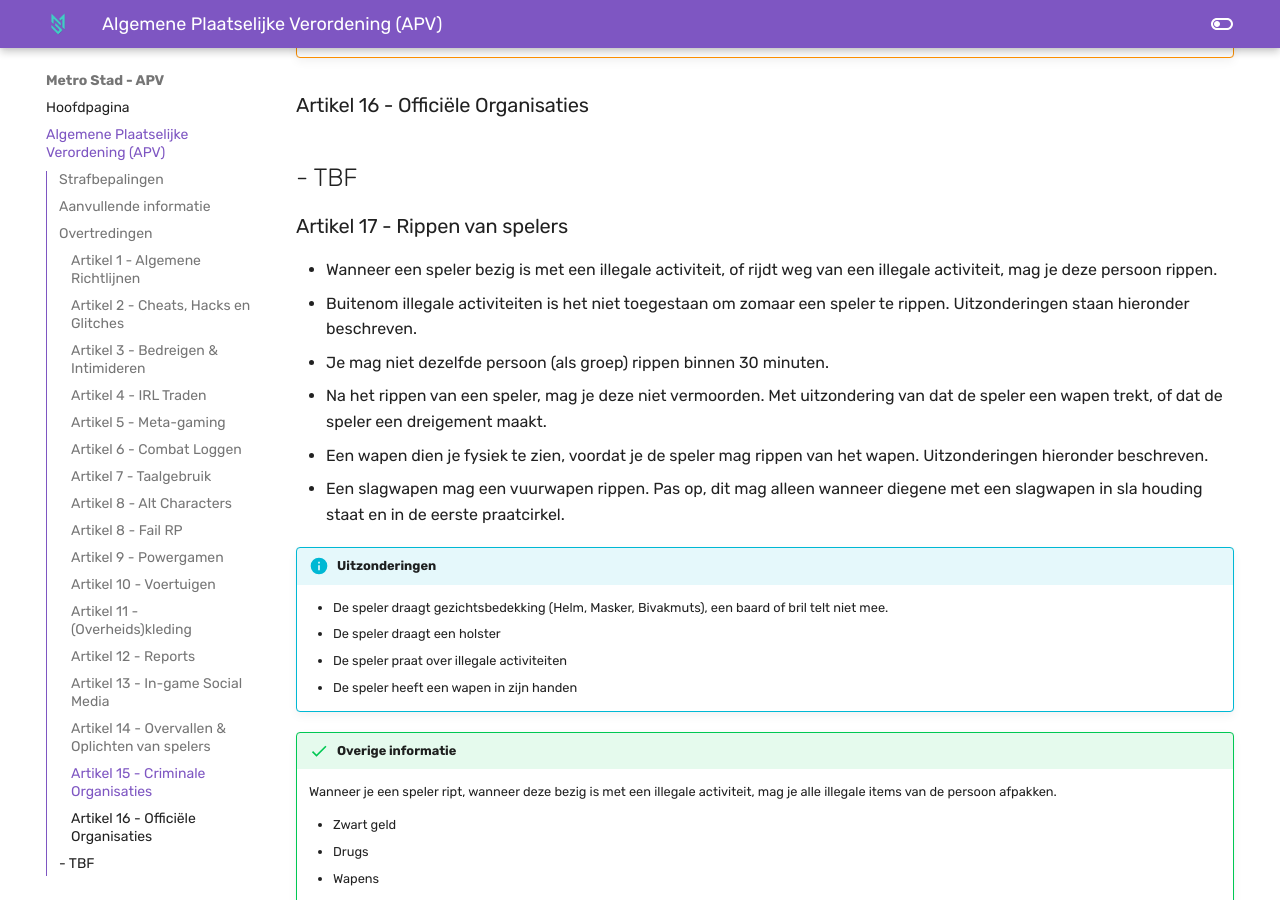
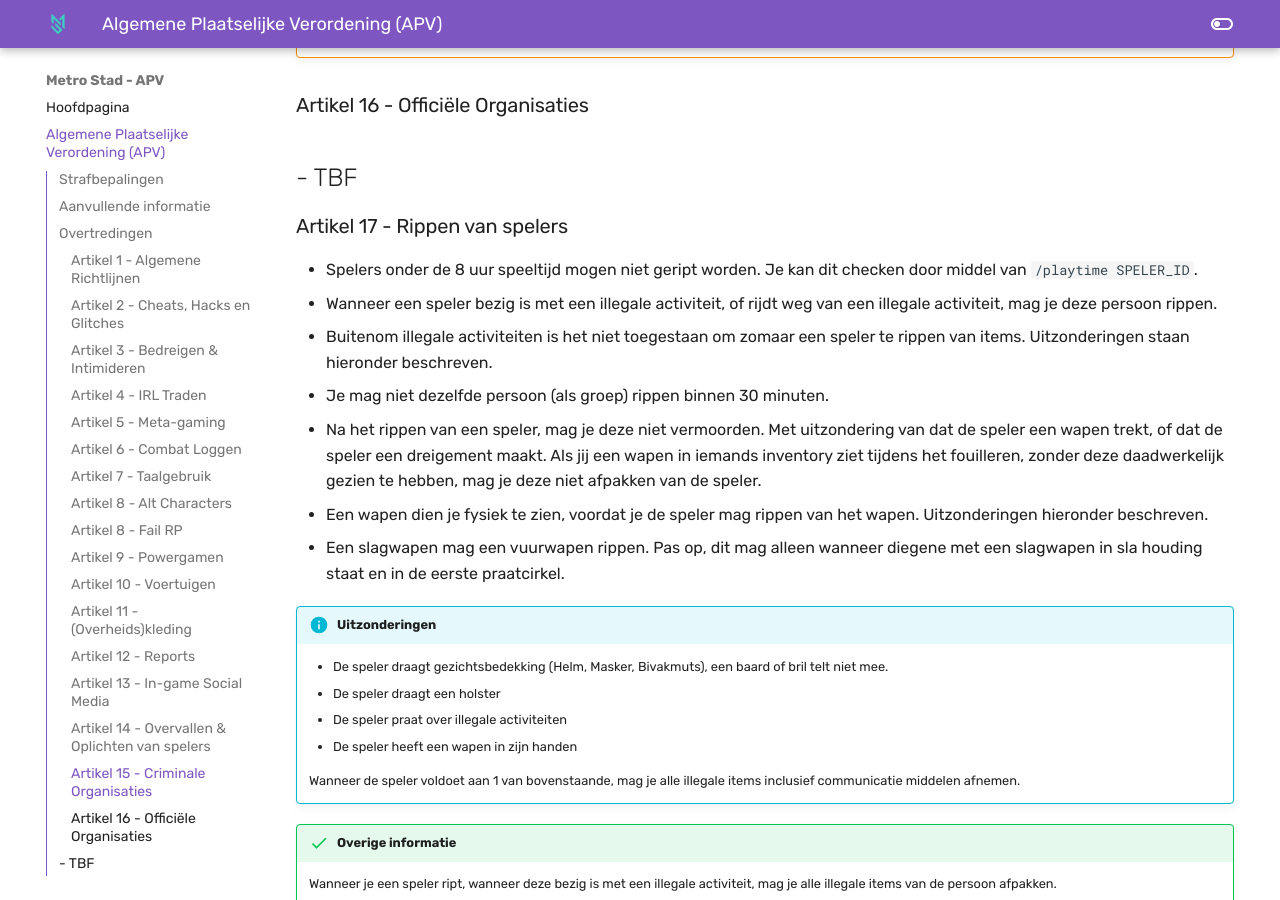
Before and after one commit to exqlusive/exqlusive.github.io, an MkDocs documentation site: the page built from docs/apv.md, in a window 1280 px wide and 900 px high, scrolled down 7754 px. Built offline with MkDocs 1.6.1 and Material for MkDocs 9.7.7, drawn with Linux system fonts in a browser that asks for light colours.

Commit message:
Update apv.md

```diff
--- a/docs/apv.md
+++ b/docs/apv.md
@@ -184,10 +184,11 @@ Uitzonderingen kunnen gemaakt worden in overleg met het staff team.
 - TBF
 -
 ### Artikel 17 - Rippen van spelers
+- Spelers onder de 8 uur speeltijd mogen niet geript worden. Je kan dit checken door middel van `/playtime SPELER_ID`.
 - Wanneer een speler bezig is met een illegale activiteit, of rijdt weg van een illegale activiteit, mag je deze persoon rippen.
-- Buitenom illegale activiteiten is het niet toegestaan om zomaar een speler te rippen. Uitzonderingen staan hieronder beschreven.
+- Buitenom illegale activiteiten is het niet toegestaan om zomaar een speler te rippen van items. Uitzonderingen staan hieronder beschreven.
 - Je mag niet dezelfde persoon (als groep) rippen binnen 30 minuten.
-- Na het rippen van een speler, mag je deze niet vermoorden. Met uitzondering van dat de speler een wapen trekt, of dat de speler een dreigement maakt.
+- Na het rippen van een speler, mag je deze niet vermoorden. Met uitzondering van dat de speler een wapen trekt, of dat de speler een dreigement maakt. Als jij een wapen in iemands inventory ziet tijdens het fouilleren, zonder deze daadwerkelijk gezien te hebben, mag je deze niet afpakken van de speler.
 - Een wapen dien je fysiek te zien, voordat je de speler mag rippen van het wapen. Uitzonderingen hieronder beschreven.
 - Een slagwapen mag een vuurwapen rippen. Pas op, dit mag alleen wanneer diegene met een slagwapen in sla houding staat en in de eerste praatcirkel.
 !!! info end "Uitzonderingen"
@@ -195,6 +196,8 @@ Uitzonderingen kunnen gemaakt worden in overleg met het staff team.
      - De speler draagt een holster
      - De speler praat over illegale activiteiten
      - De speler heeft een wapen in zijn handen
+
+     Wanneer de speler voldoet aan 1 van bovenstaande, mag je alle illegale items inclusief communicatie middelen afnemen.
 !!! success end "Overige informatie"
      Wanneer je een speler ript, wanneer deze bezig is met een illegale activiteit, mag je alle illegale items van de persoon afpakken.
 
```
